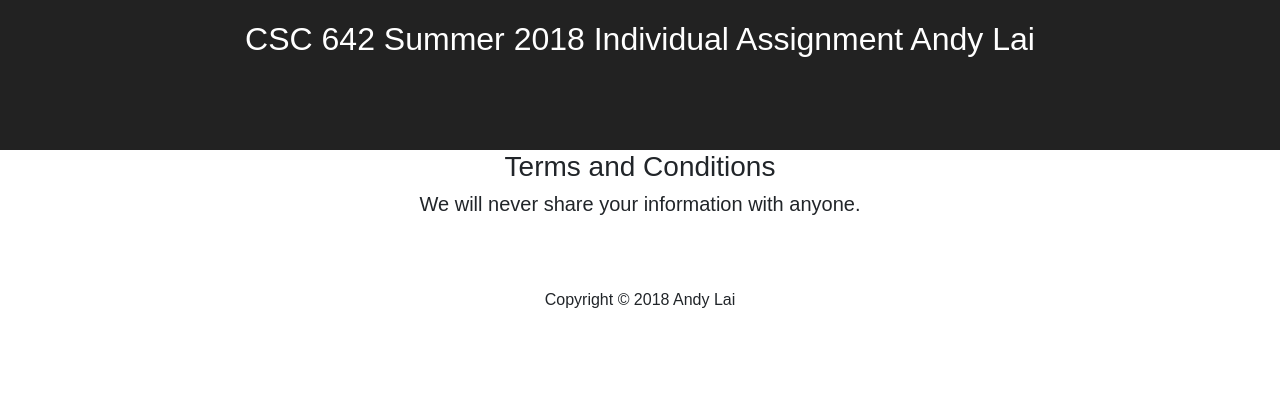
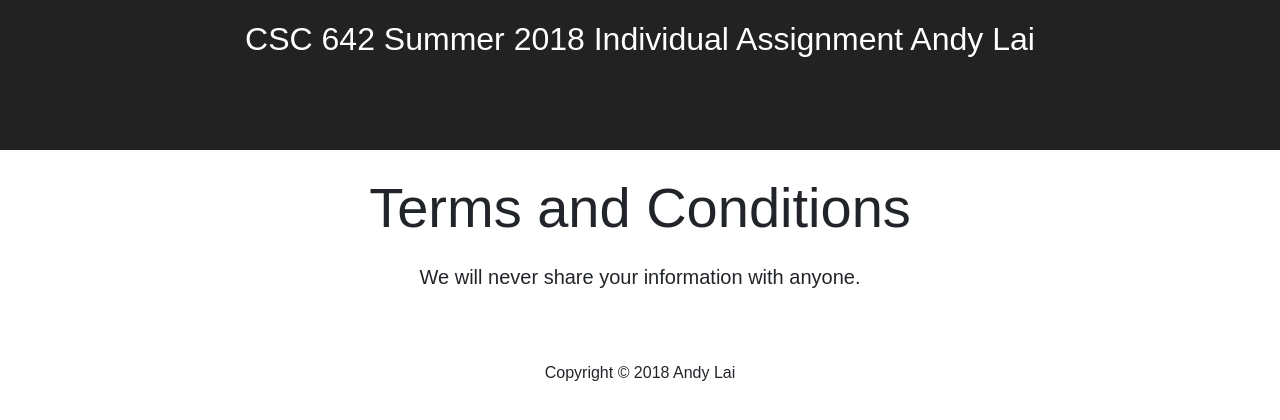
Before and after one commit to anlai2/csc642-individual-project, a React (Create React App) app in the folder client/: page /terms in a window 1280 px wide. Shown: the top 420 px of the page. Built offline with nearby package versions, Linux system fonts and the light colour scheme; the HTML template or start-up script is replaced by a standard one; what google-maps-react would draw is missing.

Commit message:
style terms header

```diff
--- a/client/src/components/main/Terms.js
+++ b/client/src/components/main/Terms.js
@@ -8,7 +8,9 @@ class Terms extends Component {
           <h2>CSC 642 Summer 2018 Individual Assignment Andy Lai</h2>
         </header>
         <div className="col-md-12">
-          <h3>Terms and Conditions</h3>
+          <h3 className="display-4 text-center mb-4 mt-4">
+            Terms and Conditions
+          </h3>
           <h5>We will never share your information with anyone.</h5>
         </div>
         <Footer />
```
